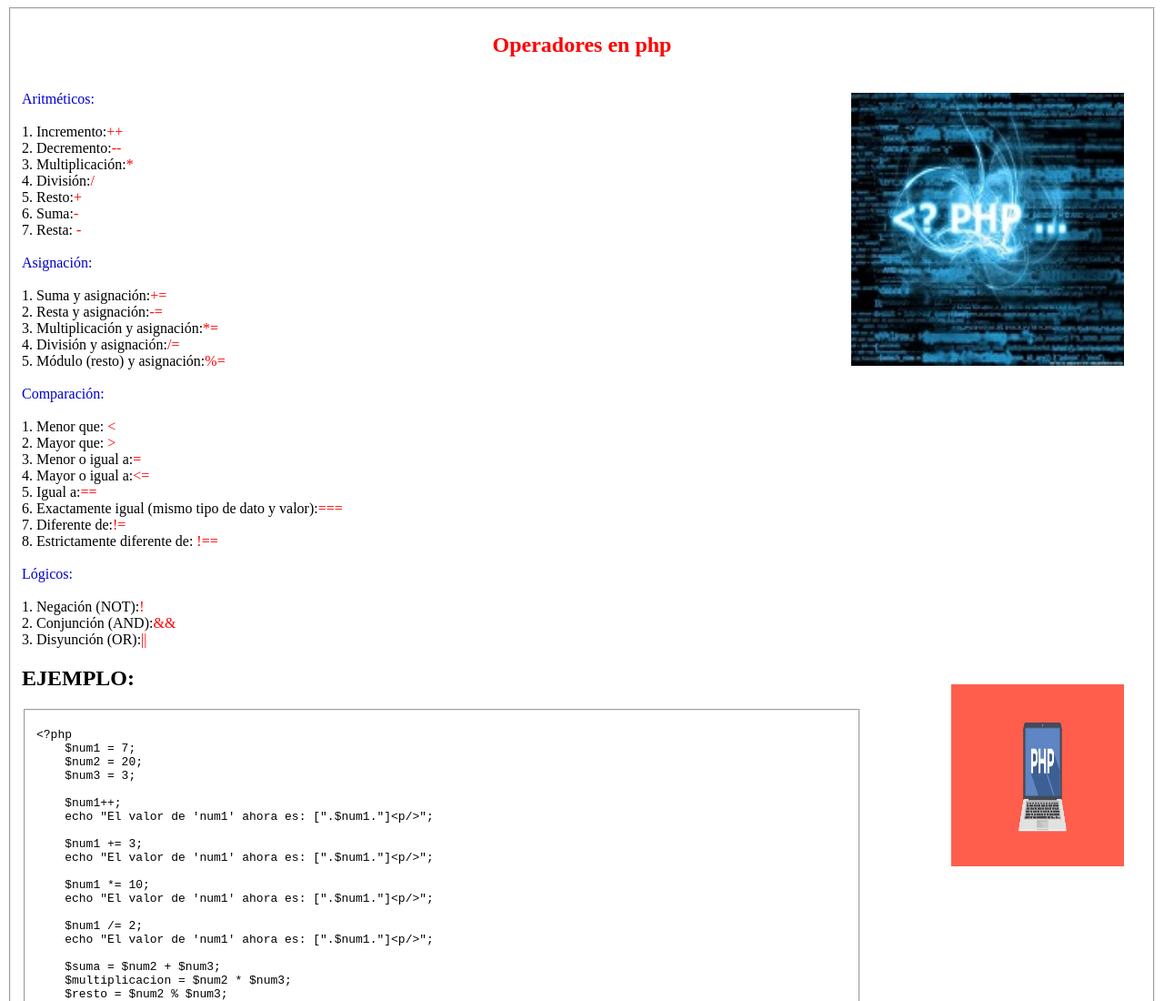
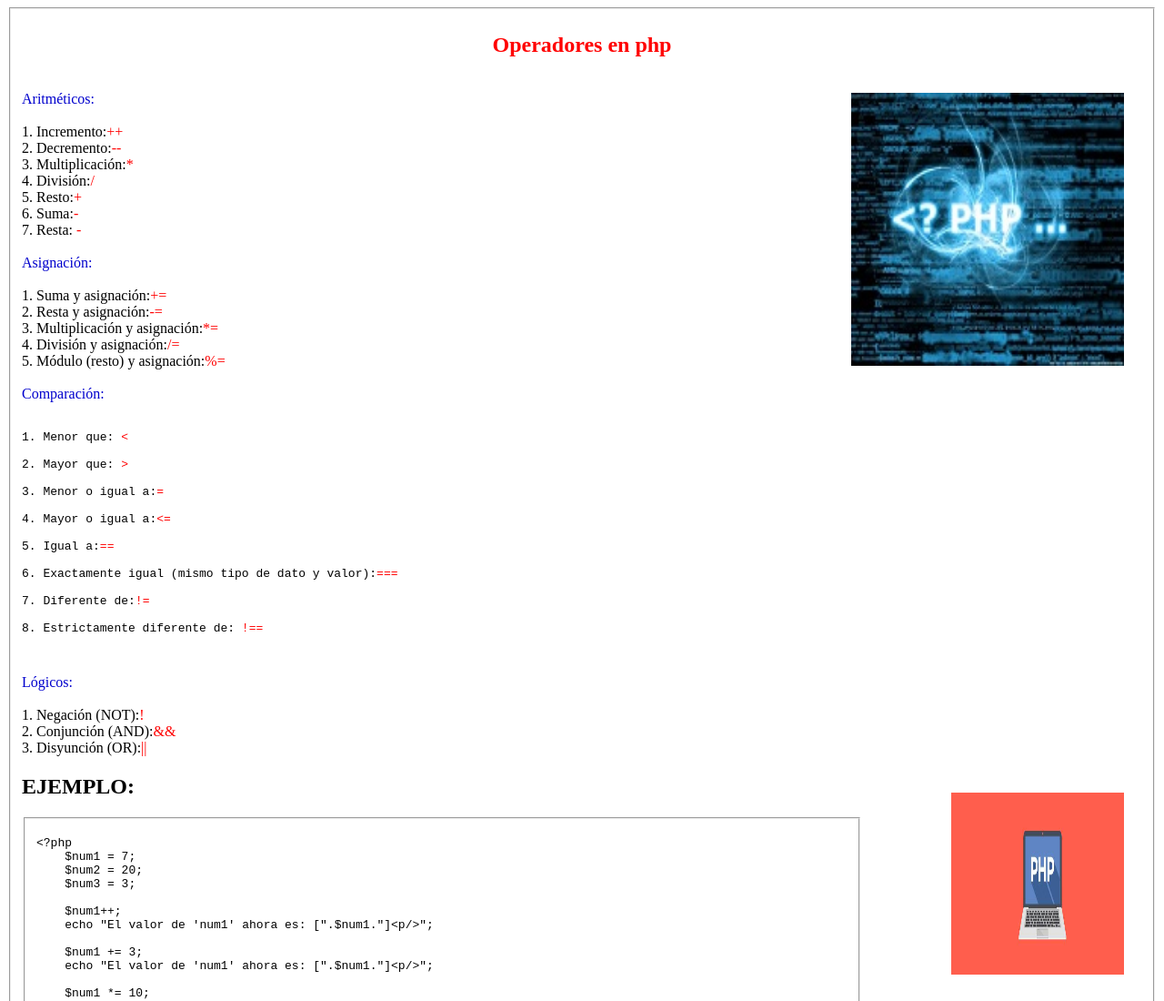
Before and after one commit to Diego11f/pagina-curso-basico-php, a plain HTML site: page operadores.html in a window 1280 px wide. Shown: the top 1100 px of the page at 91% size. Drawn offline with Linux system fonts and the light colour scheme.

Commit message:
Update operadores.html

```diff
--- a/operadores.html
+++ b/operadores.html
@@ -27,7 +27,7 @@
 <FONT COLOR="#000000">5. Módulo (resto) y asignación:<FONT COLOR="#FF0000">%=<br><br>
 
 <FONT COLOR="#0000CD">Comparación:<br><br>
-
+<code><pre class="php_intro3">
 <FONT COLOR="##000000">1. Menor que:<FONT COLOR="#FF0000"> &lt; <br>
 <FONT COLOR="#000000">2. Mayor que:<FONT COLOR="#FF0000"> > <br>
 <FONT COLOR="#000000">3. Menor o igual a:<FONT COLOR="#FF0000">=<br>
@@ -36,7 +36,7 @@
 <FONT COLOR="#000000">6. Exactamente igual (mismo tipo de dato y valor):<FONT COLOR="#FF0000">===<br>
 <FONT COLOR="#000000">7. Diferente de:<FONT COLOR="#FF0000">!=<br>
 <FONT COLOR="#000000">8. Estrictamente diferente de:<FONT COLOR="#FF0000"> !==<br><br>
-
+</pre></code>
 
 <FONT COLOR="#0000CD">Lógicos:<br><br>
 
```
